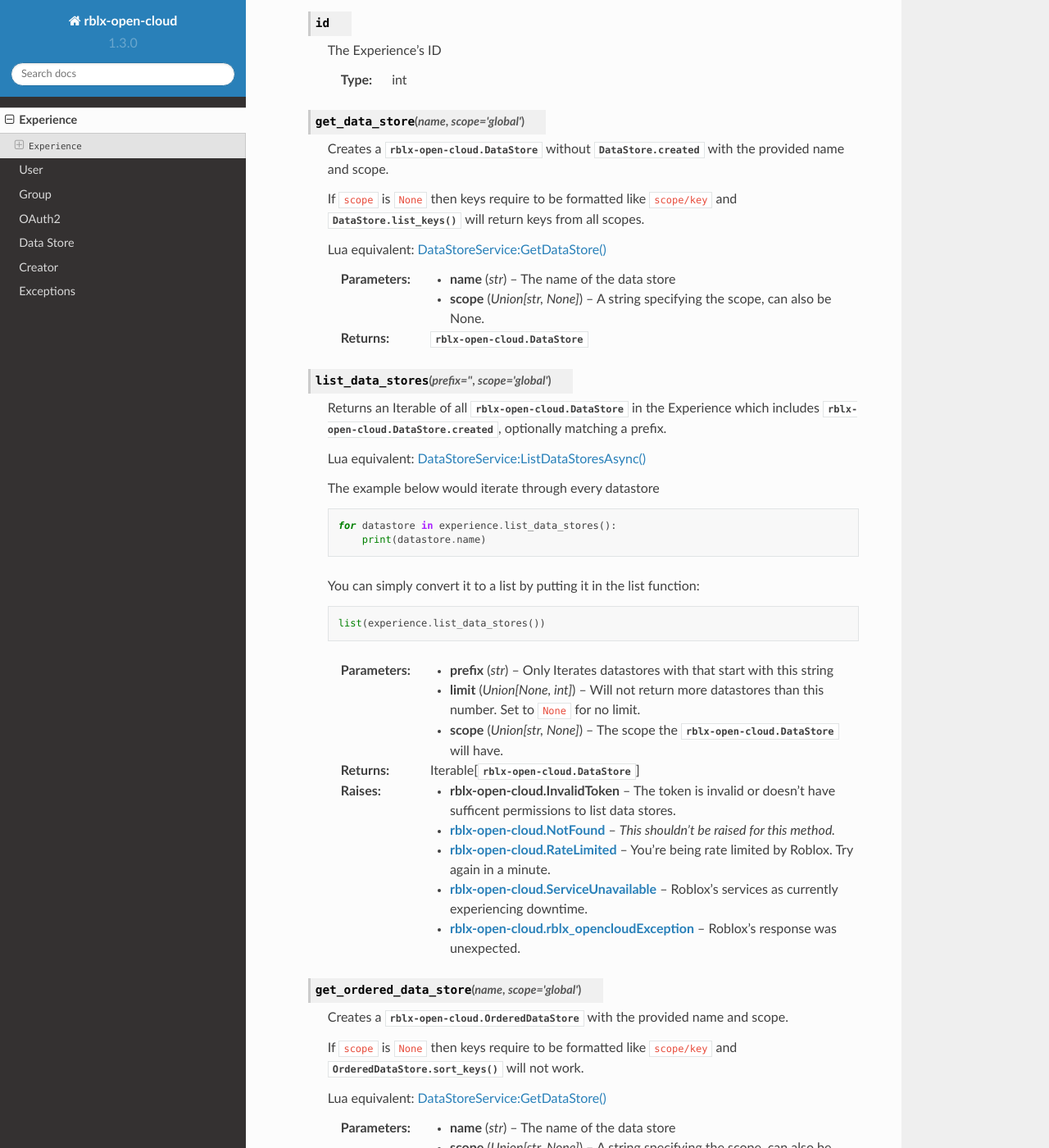
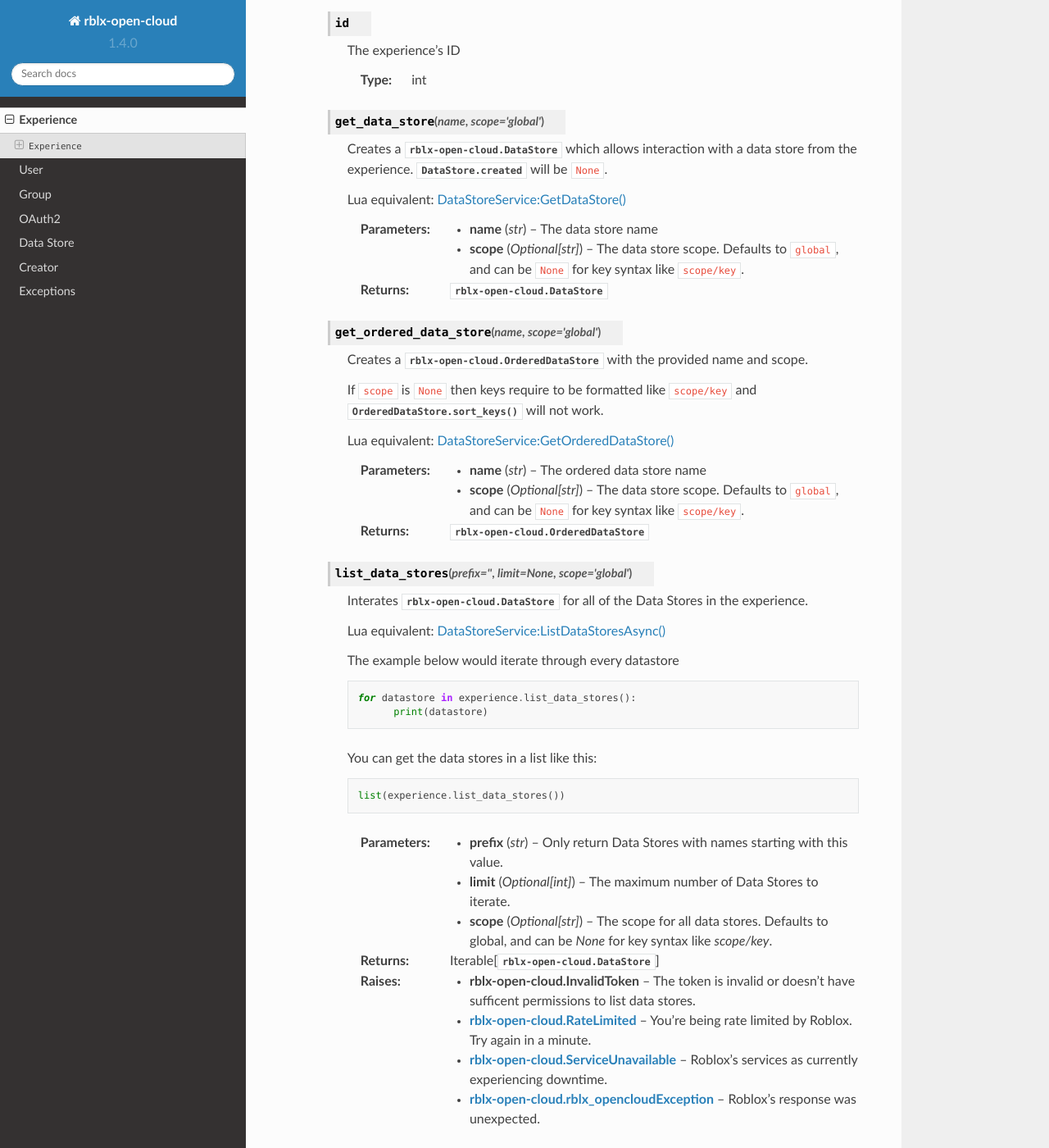
Before and after one commit to treeben77/rblx-open-cloud, a Sphinx documentation site: the page built from docs/source/experience.rst, in a window 1280 px wide and 1400 px high, scrolled down 341 px. Shown: the whole window at 82% size. Built offline with Sphinx 7.4.7 and the Read the Docs theme 2.0.0, drawn with Linux system fonts in a browser that asks for light colours; some of the changed text lies outside the part shown.

Commit message:
update experience documentation and add doc strings

```diff
--- a/docs/source/conf.py
+++ b/docs/source/conf.py
@@ -6,8 +6,8 @@ project = 'rblx-open-cloud'
 copyright = '2022-2023 TreeBen77'
 author = 'TreeBen77'
 
-release = '1.3'
-version = '1.3.0'
+release = '1.4'
+version = '1.4.0'
 
 # -- General configuration
 
--- a/docs/source/experience.rst
+++ b/docs/source/experience.rst
@@ -1,102 +1,104 @@
 Experience
 =============================
 
-.. currentmodule:: rblx-open-cloud
+.. currentmodule:: rblxopencloud
 
 .. class:: Experience(id, api_key)
 
-   Class for interacting with the API for a specific experience.
+      Represents an experience/game object on Roblox. This class allows interaction with an experience's data stores, messaging service, and uploading place files.
 
-   :param int id: A Experience ID. Read How to find yours here: `Publishing Places with API Keys <https://create.roblox.com/docs/open-cloud/publishing-places-with-api-keys>`__
-   :param str api_key: An API key created from `Creator Dashboard <https://create.roblox.com/credentials>`__. *this should be kept safe, as anyone with the key can use it!*
+      :param int id: The experience ID. See `this Roblox documentation <https://create.roblox.com/docs/cloud/open-cloud/data-store-api-handling#universe-id>`__ to get yours.
+      :param str api_key: Your API key created from `Creator Dashboard <https://create.roblox.com/credentials>`__ with access to this experience.
 
-   .. attribute:: id
+      .. attribute:: id
 
-      The Experience's ID
+            The experience's ID
 
-      :type: int
+            :type: int
 
-   .. method:: get_data_store(name, scope="global")
+      .. method:: get_data_store(name, scope="global")
 
-         Creates a :class:`rblx-open-cloud.DataStore` without :attr:`DataStore.created` with the provided name and scope.
+            Creates a :class:`rblx-open-cloud.DataStore` which allows interaction with a data store from the experience. :attr:`DataStore.created` will be ``None``.
 
-         If ``scope`` is ``None`` then keys require to be formatted like ``scope/key`` and :meth:`DataStore.list_keys` will return keys from all scopes.
+            Lua equivalent: `DataStoreService:GetDataStore() <https://create.roblox.com/docs/reference/engine/classes/DataStoreService#GetDataStore>`__
 
-         Lua equivalent: `DataStoreService:GetDataStore() <https://create.roblox.com/docs/reference/engine/classes/DataStoreService#GetDataStore>`__
+            :param str name: The data store name
+            :param Optional[str] scope: The data store scope. Defaults to ``global``, and can be ``None`` for key syntax like ``scope/key``.
+            :returns: :class:`rblx-open-cloud.DataStore`
 
-         :param str name: The name of the data store
-         :param Union[str, None] scope: A string specifying the scope, can also be None.
-         :returns: :class:`rblx-open-cloud.DataStore`
+      .. method:: get_ordered_data_store(name, scope="global")
 
-   .. method:: list_data_stores(prefix="", scope="global")
+            Creates a :class:`rblx-open-cloud.OrderedDataStore` with the provided name and scope.
 
-         Returns an Iterable of all :class:`rblx-open-cloud.DataStore` in the Experience which includes :attr:`rblx-open-cloud.DataStore.created`, optionally matching a prefix.
+            If ``scope`` is ``None`` then keys require to be formatted like ``scope/key`` and :meth:`OrderedDataStore.sort_keys` will not work.
 
-         Lua equivalent: `DataStoreService:ListDataStoresAsync() <https://create.roblox.com/docs/reference/engine/classes/DataStoreService#ListDataStoresAsync>`__
+            Lua equivalent: `DataStoreService:GetOrderedDataStore() <https://create.roblox.com/docs/reference/engine/classes/DataStoreService#GetOrderedDataStore>`__
 
-         The example below would iterate through every datastore
+            :param str name: The ordered data store name
+            :param Optional[str] scope: The data store scope. Defaults to ``global``, and can be ``None`` for key syntax like ``scope/key``.
+            :returns: :class:`rblx-open-cloud.OrderedDataStore`
+
+      .. method:: list_data_stores(prefix="", limit=None, scope="global")
+
+            Interates :class:`rblx-open-cloud.DataStore` for all of the Data Stores in the experience.
+
+            Lua equivalent: `DataStoreService:ListDataStoresAsync() <https://create.roblox.com/docs/reference/engine/classes/DataStoreService#ListDataStoresAsync>`__
+
+            The example below would iterate through every datastore
+
+            .. code:: py
+
+                  for datastore in experience.list_data_stores():
+                        print(datastore)
+
+            You can get the data stores in a list like this:
+
+            .. code:: py
+
+                  list(experience.list_data_stores())
+
+            :param str prefix: Only return Data Stores with names starting with this value.
+            :param Optional[int] limit: The maximum number of Data Stores to iterate.
+            :param Optional[str] scope: The scope for all data stores. Defaults to global, and can be `None` for key syntax like `scope/key`.
+
+            :returns: Iterable[:class:`rblx-open-cloud.DataStore`]
+            :raises rblx-open-cloud.InvalidToken: The token is invalid or doesn't have sufficent permissions to list data stores.
+            :raises rblx-open-cloud.RateLimited: You're being rate limited by Roblox. Try again in a minute.
+            :raises rblx-open-cloud.ServiceUnavailable: Roblox's services as currently experiencing downtime.
+            :raises rblx-open-cloud.rblx_opencloudException: Roblox's response was unexpected.
+
+      .. method:: publish_message(topic, data)
+
+            Publishes a message to live game servers that can be recieved with `MessagingService <https://create.roblox.com/docs/reference/engine/classes/MessagingService>`__.
+
+            The ``universe-messaging-service:publish`` scope is required if authorized via `OAuth2 </oauth2>`__.
+
+            Lua equivalent: `MessagingService:PublishAsync() <https://create.roblox.com/docs/reference/engine/classes/MessagingService#PublishAsync>`__
+
+            :param str topic: The topic to send the message in
+            :param str data: The message to send. **Open Cloud does not support sending dictionaries/tables with publishing messages. You'll have to json encode it before sending it, and decode it in Roblox.**
+            :returns: None
+            :raises rblx-open-cloud.InvalidToken: The token is invalid or doesn't have sufficent permissions to publish messages.
+            :raises rblx-open-cloud.NotFound: *This shouldn't be raised for this method.*
+            :raises rblx-open-cloud.RateLimited: You're being rate limited by Roblox. Try again in a minute.
+            :raises rblx-open-cloud.ServiceUnavailable: Roblox's services as currently experiencing downtime.
+            :raises rblx-open-cloud.rblx_opencloudException: Roblox's response was unexpected.
+
+            .. note::
+                  Messages sent by Open Cloud with only be recieved by live servers. Studio won't recieve thesse messages.
+
+   .. method:: upload_place(place_id, file, publish=False)
+
+         Uploads the place file to Roblox and returns the new version number.
 
          .. code:: py
 
-            for datastore in experience.list_data_stores():
-                print(datastore.name)
+            with open("example.rbxl", "rb") as file:
+                  experience.upload_place(1234, file, publish=False)
 
-         You can simply convert it to a list by putting it in the list function:
-
-         .. code:: py
-
-            list(experience.list_data_stores())
-
-         :param str prefix: Only Iterates datastores with that start with this string
-         :param Union[None, int] limit: Will not return more datastores than this number. Set to ``None`` for no limit.
-         :param Union[str, None] scope: The scope the :class:`rblx-open-cloud.DataStore` will have.
-
-         :returns: Iterable[:class:`rblx-open-cloud.DataStore`]
-         :raises rblx-open-cloud.InvalidToken: The token is invalid or doesn't have sufficent permissions to list data stores.
-         :raises rblx-open-cloud.NotFound: *This shouldn't be raised for this method.*
-         :raises rblx-open-cloud.RateLimited: You're being rate limited by Roblox. Try again in a minute.
-         :raises rblx-open-cloud.ServiceUnavailable: Roblox's services as currently experiencing downtime.
-         :raises rblx-open-cloud.rblx_opencloudException: Roblox's response was unexpected.
-
-   .. method:: get_ordered_data_store(name, scope="global")
-
-         Creates a :class:`rblx-open-cloud.OrderedDataStore` with the provided name and scope.
-
-         If ``scope`` is ``None`` then keys require to be formatted like ``scope/key`` and :meth:`OrderedDataStore.sort_keys` will not work.
-
-         Lua equivalent: `DataStoreService:GetDataStore() <https://create.roblox.com/docs/reference/engine/classes/DataStoreService#GetOrderedDataStore>`__
-
-         :param str name: The name of the data store
-         :param Union[str, None] scope: A string specifying the scope, can also be None.
-         :returns: :class:`rblx-open-cloud.DataStore`
-
-   .. method:: publish_message(topic, data)
-
-         Publishes a message to live game servers that can be recieved with `MessagingService <https://create.roblox.com/docs/reference/engine/classes/MessagingService>`__.
-
-         The ``universe-messaging-service:publish`` scope is required if authorized via `OAuth2 </oauth2>`__.
-
-         Lua equivalent: `MessagingService:PublishAsync() <https://create.roblox.com/docs/reference/engine/classes/MessagingService#PublishAsync>`__
-
-         :param str topic: The topic that servers can subscribe to.
-         :param str data: The data to send. Must be a string.
-         :returns: None
-         :raises rblx-open-cloud.InvalidToken: The token is invalid or doesn't have sufficent permissions to publish messages.
-         :raises rblx-open-cloud.NotFound: *This shouldn't be raised for this method.*
-         :raises rblx-open-cloud.RateLimited: You're being rate limited by Roblox. Try again in a minute.
-         :raises rblx-open-cloud.ServiceUnavailable: Roblox's services as currently experiencing downtime.
-         :raises rblx-open-cloud.rblx_opencloudException: Roblox's response was unexpected.
-
-         .. note::
-            Messages sent by Open Cloud with only be recieved by live servers. Studio won't recieve thesse messages.
-
-   .. method:: upload_place(place_id, file, publish=False)
-
-         Updates a place with the ``.rbxl`` file, optionaly publishing it and returns the place version number.
-
-         :param int place_id: The place ID to update
-         :param io.BytesIO file: The file to send. should be opened as bytes.
-         :param bool publish: Wether to publish the place or just save it.
+         :param int place_id: The place ID to upload the file to.
+         :param io.BytesIO file: The file to upload. The file should be opened in bytes.
+         :param Optional[bool] publish: Wether to publish the place as well. Defaults to `False`.
          :returns: :class:`int`
          :raises rblx-open-cloud.InvalidToken: The token is invalid or doesn't have sufficent permissions to upload places.
          :raises rblx-open-cloud.NotFound: The place ID is invalid
```
Also changed, not shown: 2 other files.
